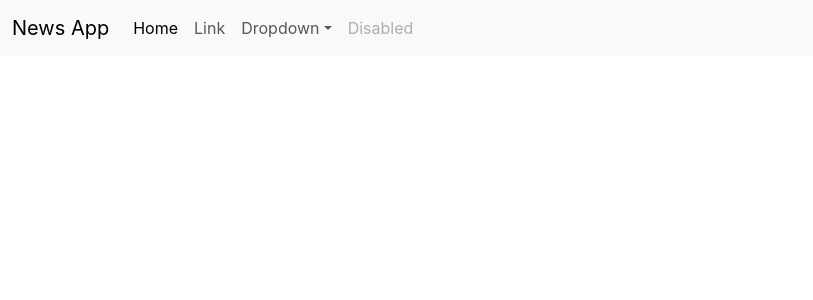
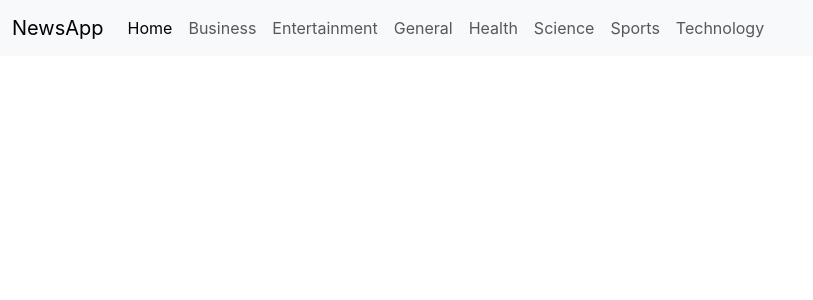
Before and after one commit to DivyaNaragund18/newsapp, a React (Create React App) app: page / in a window 1280 px wide. Shown: the top 300 px of the page, without its empty margins (0-813 px from the left). Built offline with nearby package versions, Linux system fonts and the light colour scheme.

Commit message:
Implement the Router in the navbar

```diff
--- a/package.json
+++ b/package.json
@@ -8,6 +8,7 @@
     "@testing-library/user-event": "^13.5.0",
     "react": "^18.3.1",
     "react-dom": "^18.3.1",
+    "react-router-dom": "^6.28.0",
     "react-scripts": "5.0.1",
     "web-vitals": "^2.1.4"
   },
--- a/src/App.js
+++ b/src/App.js
@@ -1,12 +1,24 @@
-import logo from './logo.svg';
+import { BrowserRouter, Routes, Route } from 'react-router-dom';
 import './App.css';
 import Navbar from './components/Navbar';
 
+/*
+Very Important:-
+1. In the latest react-router-dom v6.24.1 you have to use <Routes></Routes> instead of <Switch>
+2. If you want to show navbar at the top, create <route path="/" element={<Navbar />} ... </Route>
+    Between ... you can route your other components, like Home, About etc.
+3. When use <Link> tag instead of <a> tag, you have to use <Outlet /> method at the very end of the file and also import it, It comes from react-router-dom package.
+    Use-case - Mainly in Navbar, Footer like areas where we have mention other end-points.
+*/
+
 function App() {
   return (
-    <div className="App">
-      <Navbar/>
-
+    <div className='App'>
+      <BrowserRouter>
+        <Routes>
+          <Route path='/' element={<Navbar />}></Route>
+        </Routes>
+      </BrowserRouter>
     </div>
   );
 }
--- a/src/components/Navbar.jsx
+++ b/src/components/Navbar.jsx
@@ -1,41 +1,74 @@
-import React from 'react'
+import React from 'react';
+import { Link, Outlet } from 'react-router-dom';
 
 const Navbar = () => {
   return (
-    <nav class="navbar navbar-expand-lg bg-body-tertiary">
-    <div class="container-fluid">
-      <a class="navbar-brand" href="#">News App</a>
-      <button class="navbar-toggler" type="button" data-bs-toggle="collapse" data-bs-target="#navbarSupportedContent" aria-controls="navbarSupportedContent" aria-expanded="false" aria-label="Toggle navigation">
-        <span class="navbar-toggler-icon"></span>
+    <>
+      <nav className='navbar navbar-expand-lg bg-body-tertiary'>
+        <div className='container-fluid'>
+          <Link className='navbar-brand' to='/'>
+            NewsApp
+          </Link>
+          <button
+            className='navbar-toggler'
+            type='button'
+            data-bs-toggle='collapse'
+            data-bs-target='#navbarSupportedContent'
+            aria-controls='navbarSupportedContent'
+            aria-expanded='false'
+            aria-label='Toggle navigation'
+          >
+            <span className='navbar-toggler-icon'></span>
           </button>
-      <div class="collapse navbar-collapse" id="navbarSupportedContent">
-        <ul class="navbar-nav me-auto mb-2 mb-lg-0">
-          <li class="nav-item">
-            <a class="nav-link active" aria-current="page" href="#">Home</a>
+          <div className='collapse navbar-collapse' id='navbarSupportedContent'>
+            <ul className='navbar-nav me-auto mb-2 mb-lg-0'>
+              <li className='nav-item'>
+                <Link className='nav-link active' aria-current='page' to='/'>
+                  Home
+                </Link>
               </li>
-          <li class="nav-item">
-            <a class="nav-link" href="#">Link</a>
+              <li className='nav-item'>
+                <Link className='nav-link' to='/business'>
+                  Business
+                </Link>
               </li>
-          <li class="nav-item dropdown">
-            <a class="nav-link dropdown-toggle" href="#" role="button" data-bs-toggle="dropdown" aria-expanded="false">
-              Dropdown
-            </a>
-            <ul class="dropdown-menu">
-              <li><a class="dropdown-item" href="#">Action</a></li>
-              <li><a class="dropdown-item" href="#">Another action</a></li>
-              <li><hr class="dropdown-divider"/></li>
-              <li><a class="dropdown-item" href="#">Something else here</a></li>
-            </ul>
+              <li className='nav-item'>
+                <Link className='nav-link' to='/entertainment'>
+                  Entertainment
+                </Link>
               </li>
-          <li class="nav-item">
-            <a class="nav-link disabled" aria-disabled="true">Disabled</a>
+              <li className='nav-item'>
+                <Link className='nav-link' to='/general'>
+                  General
+                </Link>
+              </li>
+              <li className='nav-item'>
+                <Link className='nav-link' to='/health'>
+                  Health
+                </Link>
+              </li>
+              <li className='nav-item'>
+                <Link className='nav-link' to='/science'>
+                  Science
+                </Link>
+              </li>
+              <li className='nav-item'>
+                <Link className='nav-link' to='/sports'>
+                  Sports
+                </Link>
+              </li>
+              <li className='nav-item'>
+                <Link className='nav-link' to='/technology'>
+                  Technology
+                </Link>
               </li>
             </ul>
-
           </div>
         </div>
       </nav>
-  )
-}
+      <Outlet />
+    </>
+  );
+};
 
-export default Navbar
+export default Navbar;
--- a/src/index.css
+++ b/src/index.css
@@ -11,3 +11,8 @@ code {
   font-family: source-code-pro, Menlo, Monaco, Consolas, 'Courier New',
     monospace;
 }
+
+* {
+  margin: 0;
+  padding: 0;
+}
```
Also changed, not shown: 1 other file (tests, documents, lock files or other folders). Lines whose indentation alone changed are shown as unchanged.
